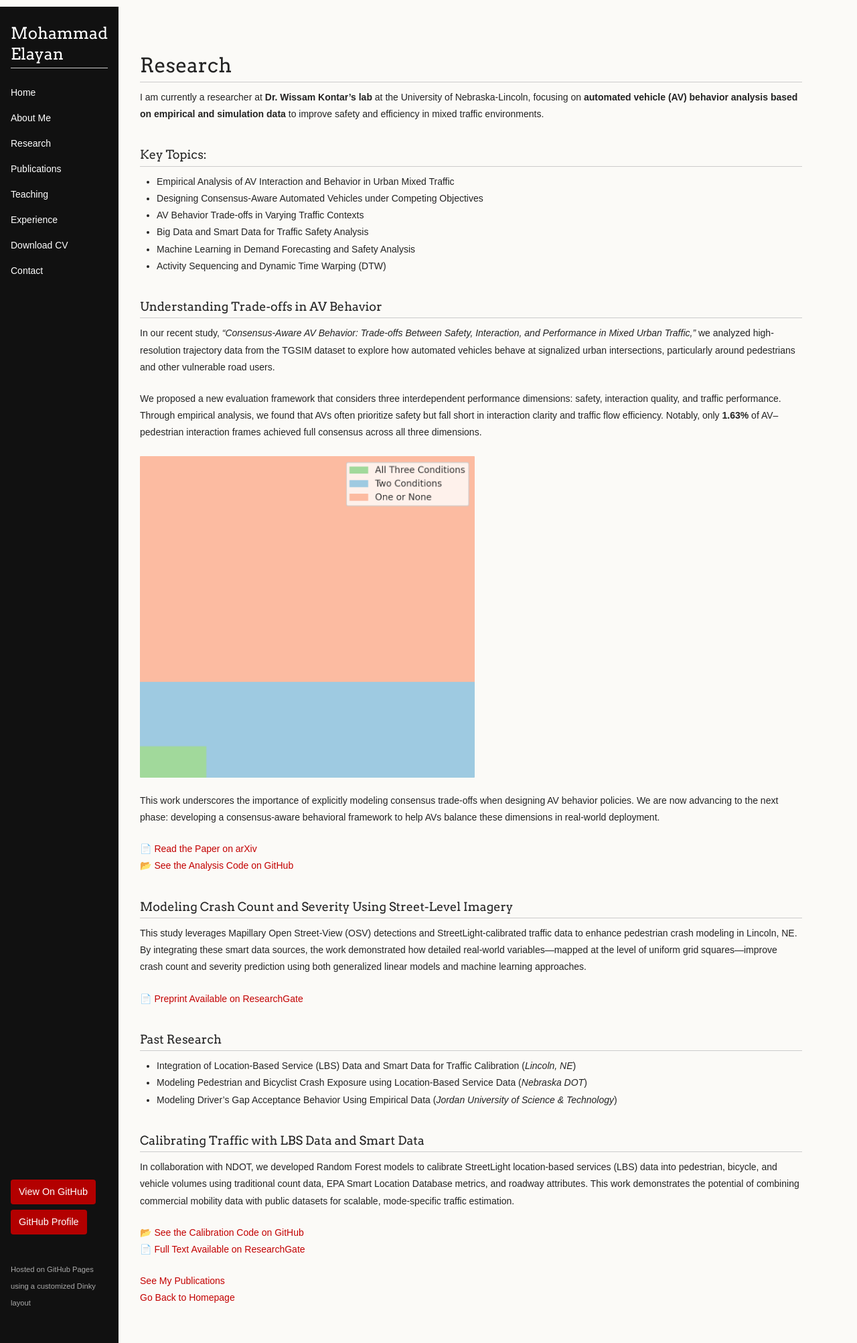
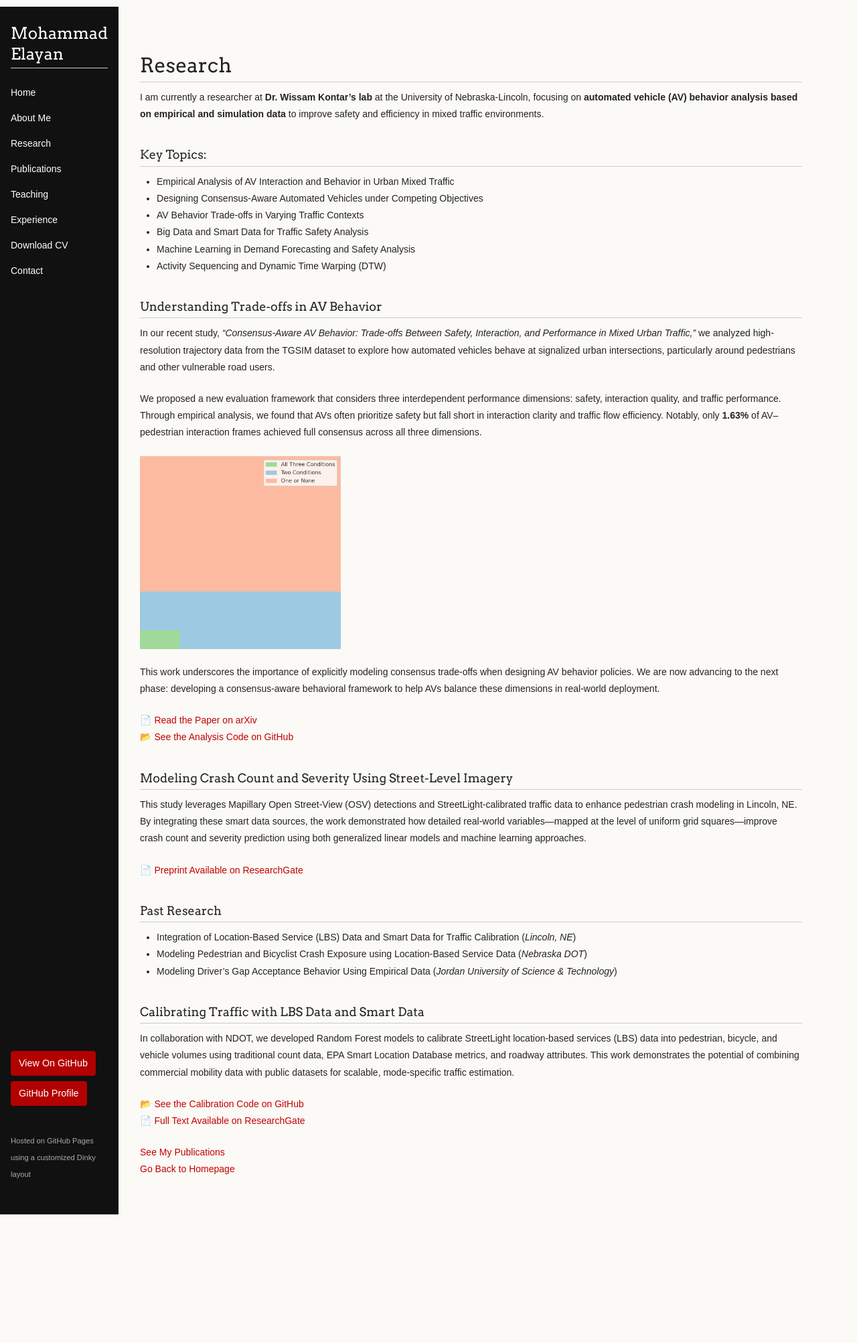
Before and after one commit to mselayan/mselayan.github.io, a Jekyll site: the page built from research.md, in a window 1280 px wide. Shown: the whole page at 67% size. Built offline with Jekyll 4.4.1, drawn with Linux system fonts in a browser that asks for light colours; after the commit the page ends 1813 px from its top, so only the background shows below that.

Commit message:
Update research.md

```diff
--- a/research.md
+++ b/research.md
@@ -20,7 +20,7 @@ In our recent study, *"Consensus-Aware AV Behavior: Trade-offs Between Safety, I
 
 We proposed a new evaluation framework that considers three interdependent performance dimensions: safety, interaction quality, and traffic performance. Through empirical analysis, we found that AVs often prioritize safety but fall short in interaction clarity and traffic flow efficiency. Notably, only **1.63%** of AV–pedestrian interaction frames achieved full consensus across all three dimensions.
 
-<img src="AV_Obj.png" alt="AV Objectives" style="width: 500px; border-radius: 1px;" />
+<img src="AV_Obj.png" alt="AV Objectives" style="width: 300px; border-radius: 1px;" />
 
 This work underscores the importance of explicitly modeling consensus trade-offs when designing AV behavior policies. We are now advancing to the next phase: developing a consensus-aware behavioral framework to help AVs balance these dimensions in real-world deployment.
 
```
